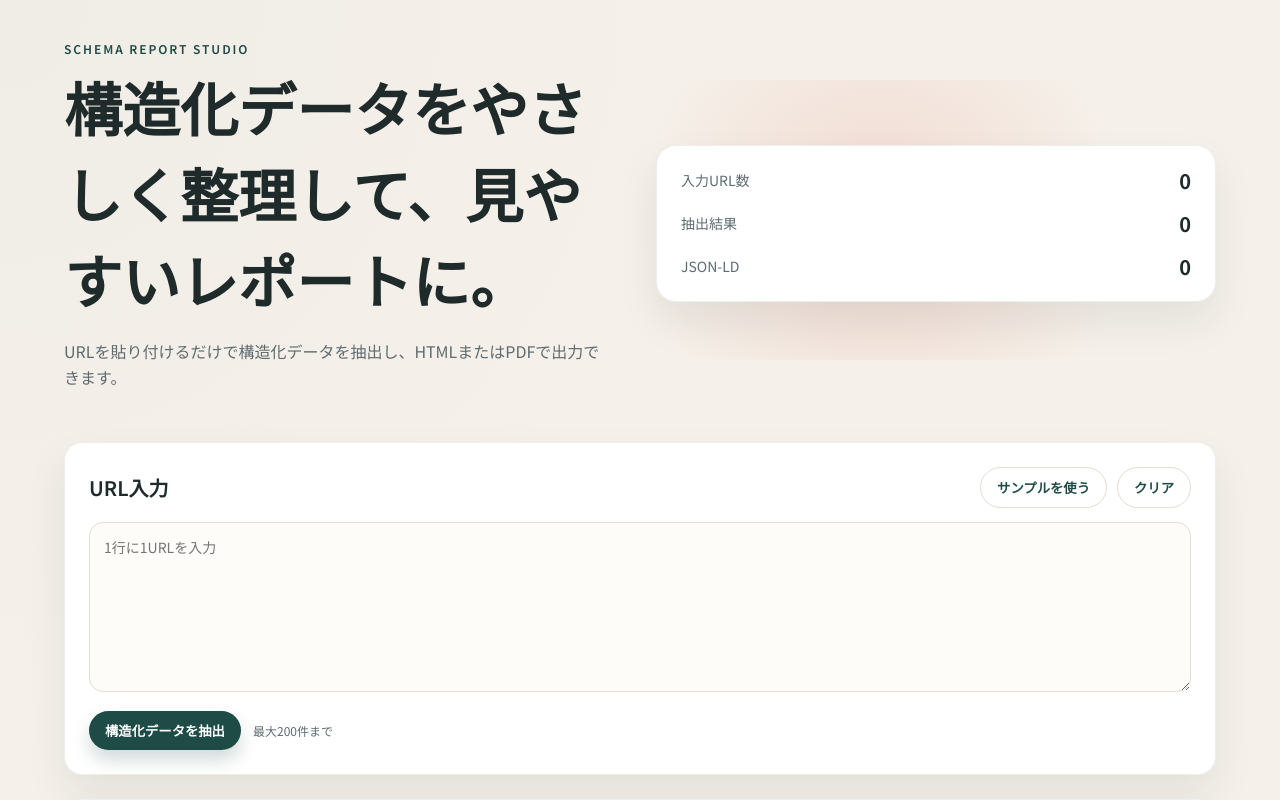
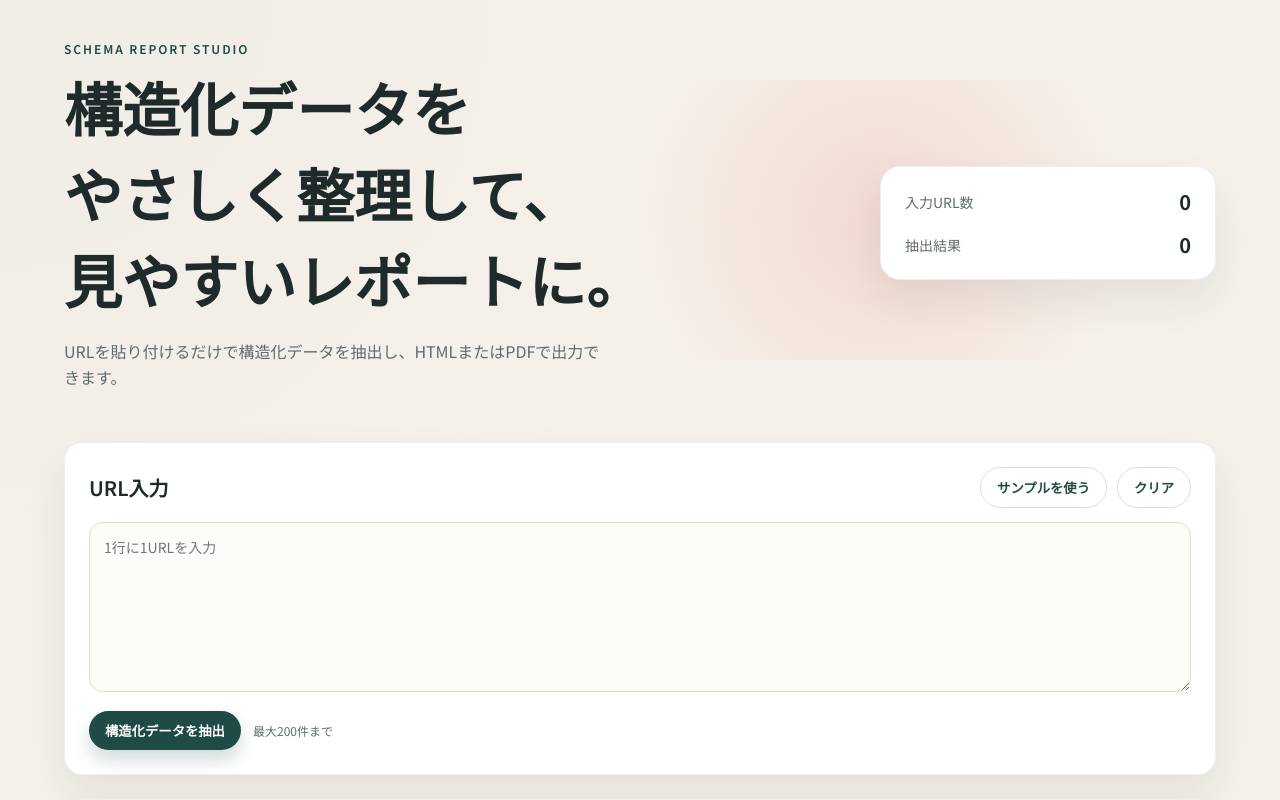
Before and after one commit to ozekimasaki/schema-report-studio, a React (Vite) app in the folder client/: page / in a window 1280 px wide. Shown: the top 800 px of the page. Built offline with nearby package versions, Linux system fonts and the light colour scheme.

Commit message:
Tidy hero headline and counters

```diff
--- a/client/src/components/Hero.jsx
+++ b/client/src/components/Hero.jsx
@@ -5,7 +5,11 @@ export default function Hero({ input, stats }) {
     <header className="hero">
       <div>
         <p className="eyebrow">Schema Report Studio</p>
-        <h1>構造化データをやさしく整理して、見やすいレポートに。</h1>
+        <h1 className="hero-title">
+          <span className="title-line">構造化データを</span>
+          <span className="title-line">やさしく整理して、</span>
+          <span className="title-line">見やすいレポートに。</span>
+        </h1>
         <p className="sub">
           URLを貼り付けるだけで構造化データを抽出し、HTMLまたはPDFで出力できます。
         </p>
@@ -19,10 +23,6 @@ export default function Hero({ input, stats }) {
           <span>抽出結果</span>
           <strong>{stats.total}</strong>
         </div>
-        <div className="hero-stat">
-          <span>JSON-LD</span>
-          <strong>{stats.withJsonLd}</strong>
-        </div>
       </div>
     </header>
   );
--- a/client/src/styles.css
+++ b/client/src/styles.css
@@ -80,6 +80,12 @@ body {
   margin-bottom: 36px;
 }
 
+@media (min-width: 960px) {
+  .hero {
+    grid-template-columns: minmax(0, 1.4fr) minmax(0, 0.6fr);
+  }
+}
+
 .eyebrow {
   text-transform: uppercase;
   letter-spacing: 0.16em;
@@ -93,6 +99,14 @@ h1 {
   font-family: "Noto Serif JP", "Libre Bodoni", serif;
   font-size: clamp(32px, 5vw, 58px);
   margin: 0 0 12px;
+}
+
+.hero-title {
+  text-wrap: balance;
+}
+
+.hero-title .title-line {
+  display: block;
 }
 
 .sub {
```
